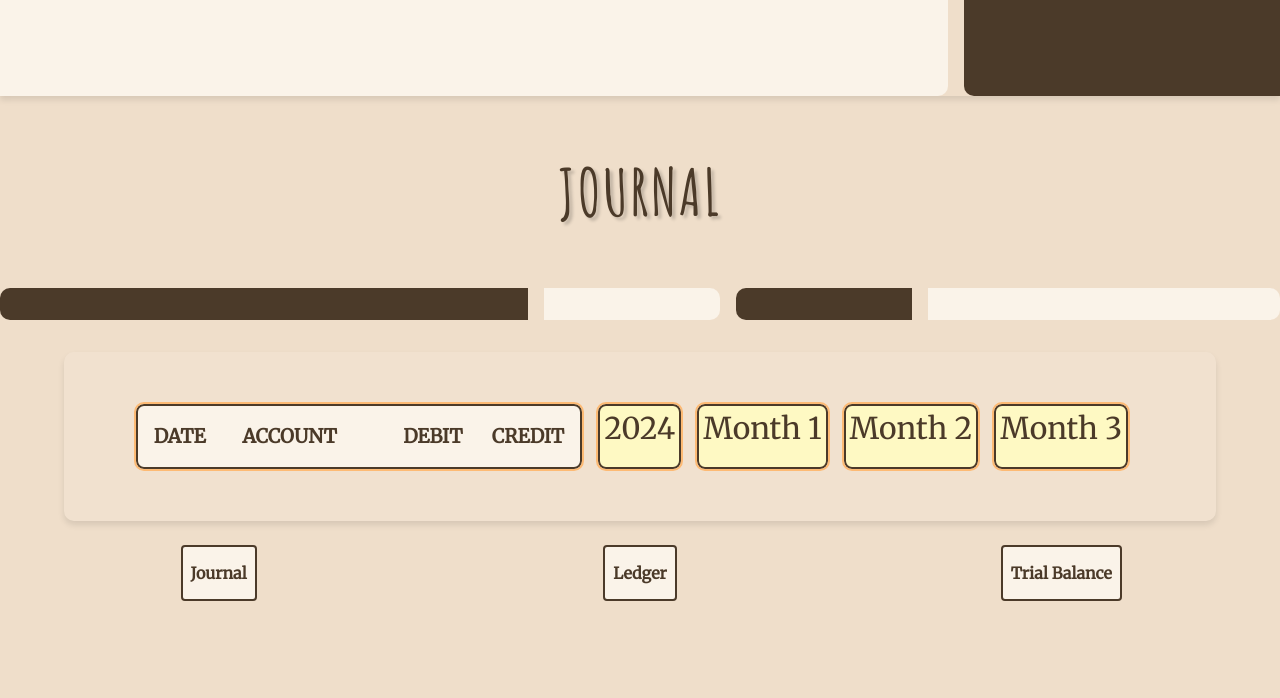
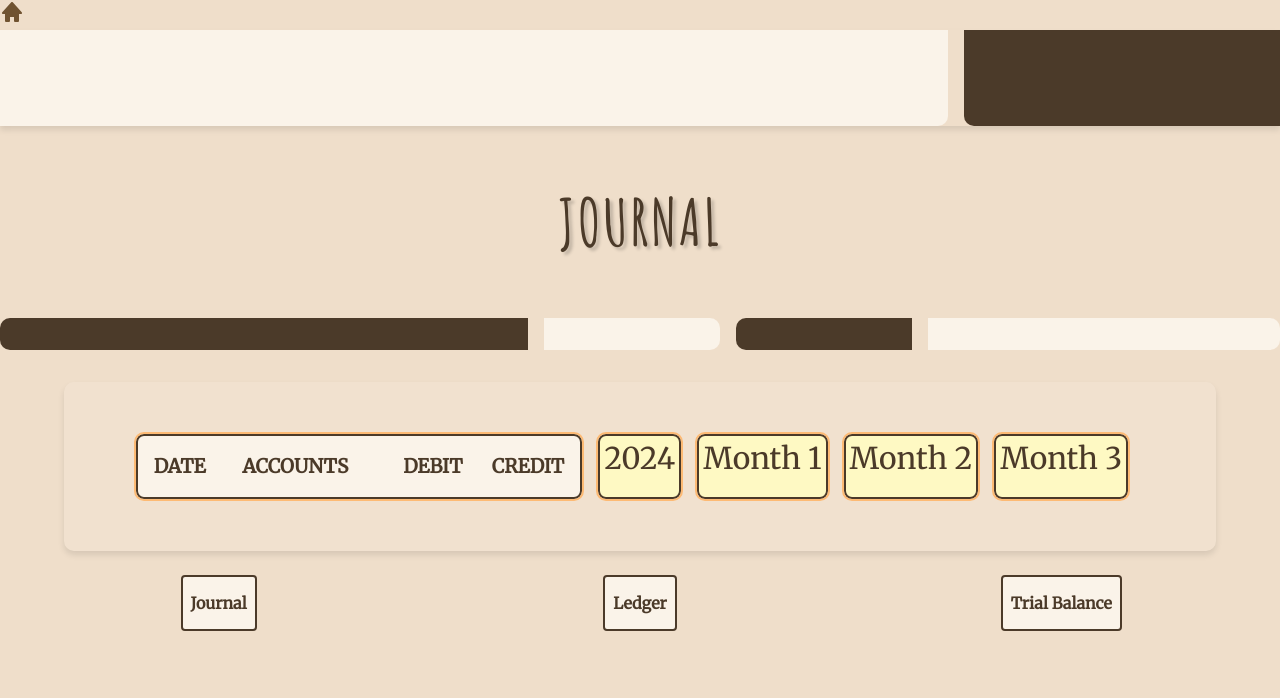
Before and after one commit to blaxlistZ-KD6-37/iea-product, a website built with Vite: page src/html/journal.html in a window 1280 px wide. Built offline with nearby package versions, Linux system fonts and the light colour scheme; no server answers.

Commit message:
"Added a home button."

```diff
--- a/src/html/journal.html
+++ b/src/html/journal.html
@@ -23,6 +23,23 @@
     <script src="https://unpkg.com/boxicons@2.1.4/dist/boxicons.js"></script>
   </head>
   <body>
+    <div class="home p-6 absolute z-50">
+      <a href="/index.html"
+        ><button type="button">
+          <svg
+            class="hover:scale-150 hover:transition-all hover:ease-in ease-out transition-all"
+            xmlns="http://www.w3.org/2000/svg"
+            width="24"
+            height="24"
+            viewBox="0 0 24 24"
+            style="fill: rgb(112, 83, 49)"
+          >
+            <path
+              d="m21.743 12.331-9-10c-.379-.422-1.107-.422-1.486 0l-9 10a.998.998 0 0 0-.17 1.076c.16.361.518.593.913.593h2v7a1 1 0 0 0 1 1h3a1 1 0 0 0 1-1v-4h4v4a1 1 0 0 0 1 1h3a1 1 0 0 0 1-1v-7h2a.998.998 0 0 0 .743-1.669z"
+            ></path>
+          </svg></button
+      ></a>
+    </div>
     <!-- START OF HEADER BAR -->
     <header>
       <section class="bar-a"></section>
@@ -57,7 +74,13 @@
           class="grid bg-yellow-100 gap-4 min-h-12 items-center p-1 outline outline-2 outline-orange-300"
         >
           <div class="journal-type">Date</div>
-          <div class="journal-type">Account</div>
+          <div class="journal-type">
+            <a
+              href="./accounts"
+              class="hover:text-amber-900 ease-out hover:ease-in transition-all hover:transition-all"
+              >Accounts</a
+            >
+          </div>
           <div class="journal-type">Debit</div>
           <div class="journal-type">Credit</div>
         </section>
```
Also changed, not shown: src/html/accounts.html (+20 -3 lines), src/html/ledger.html (+20 -9 lines), src/html/t_balance.html (+17 -0 lines).
